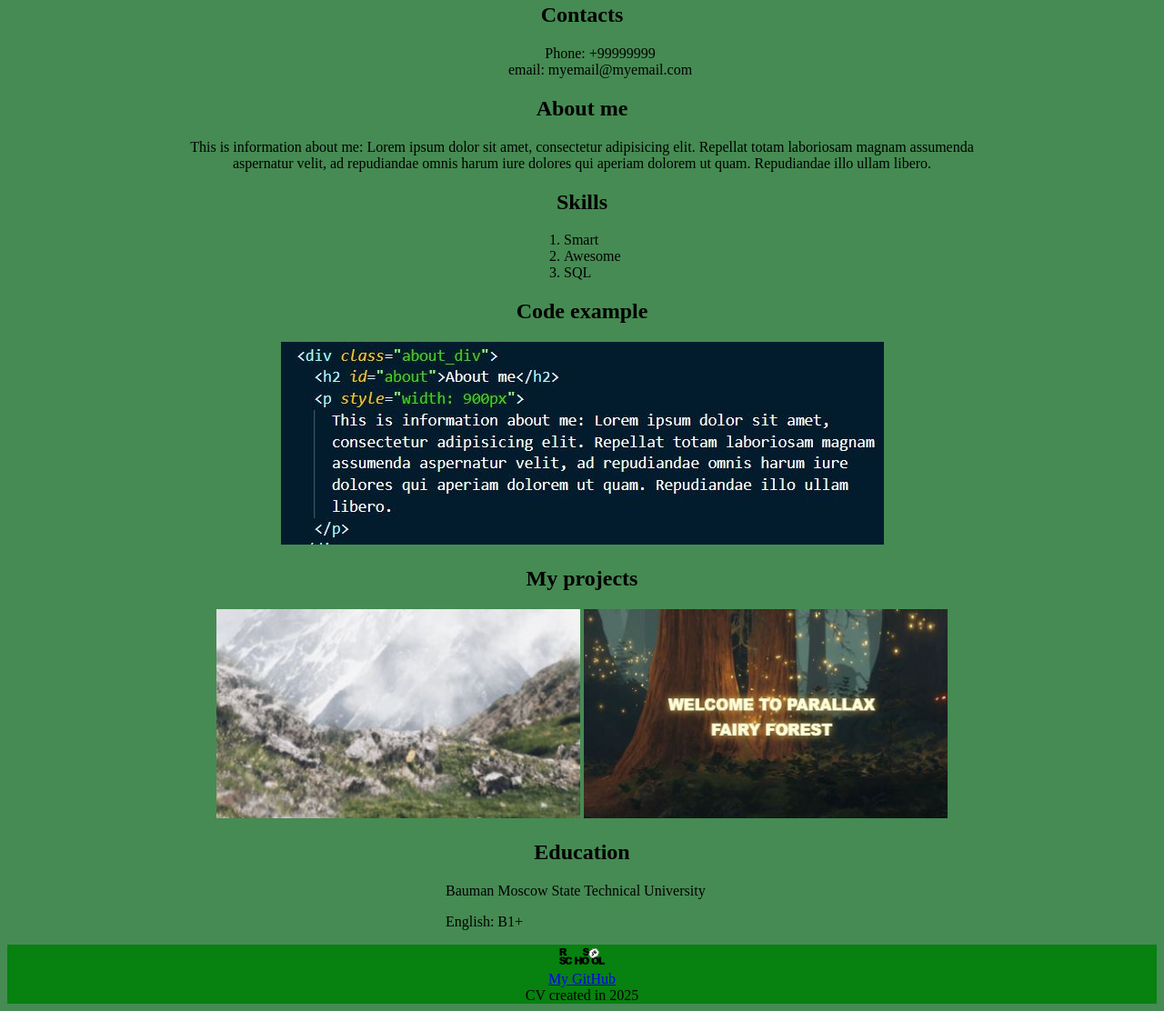
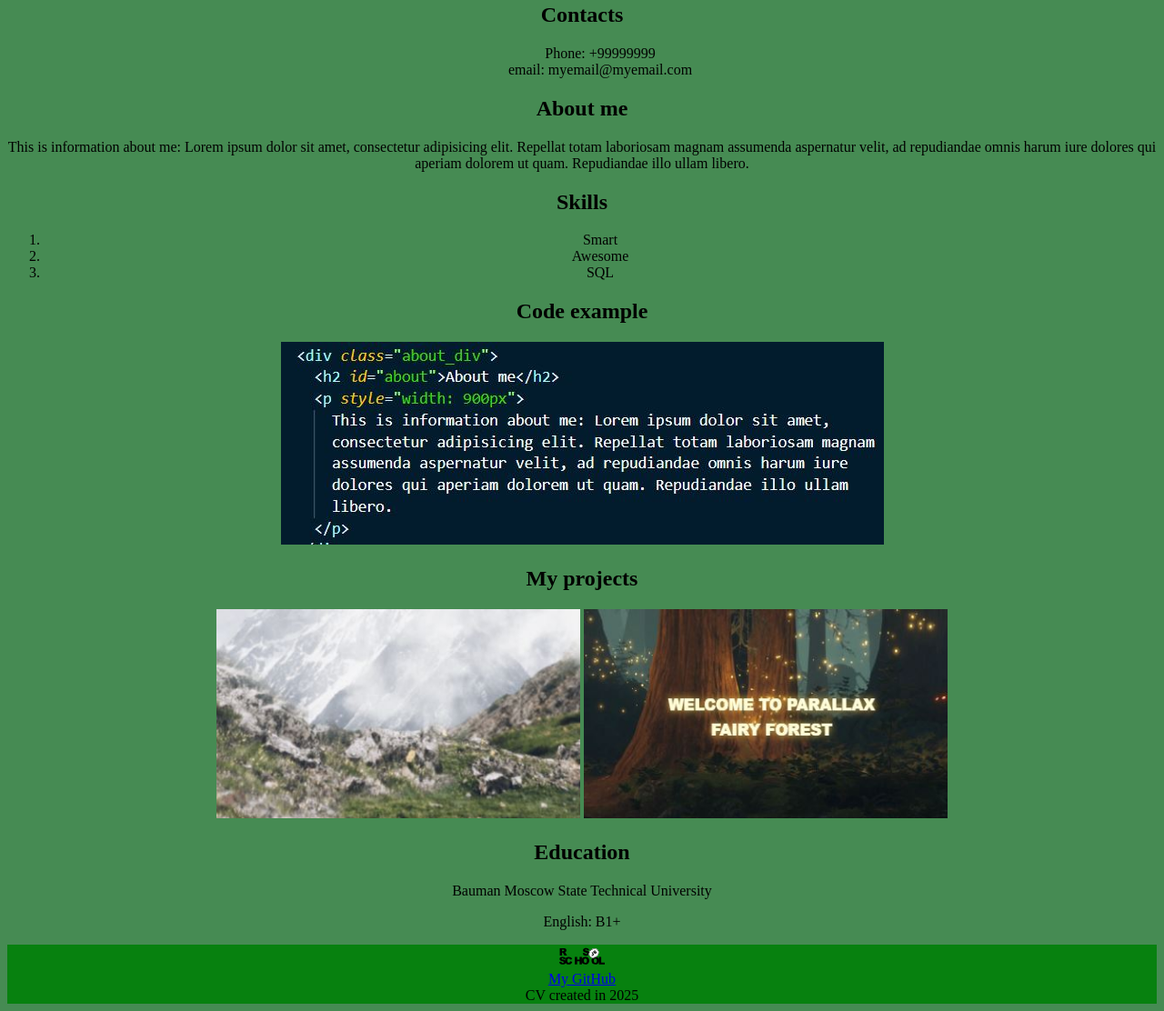
Before and after one commit to AleksanderVelichko/rsschool-cv, a plain HTML site: page index.html in a window 1280 px wide. Shown: the part 461-1573 px from the top of the page at 91% size. Drawn offline with Linux system fonts and the light colour scheme.

Commit message:
fix: Update index.html

```diff
--- a/index.html
+++ b/index.html
@@ -58,7 +58,7 @@
           </div>
           <div class="about_div">
             <h2 id="about">About me</h2>
-            <p style="width: 900px">
+            <p class="s1">
               This is information about me: Lorem ipsum dolor sit amet,
               consectetur adipisicing elit. Repellat totam laboriosam magnam
               assumenda aspernatur velit, ad repudiandae omnis harum iure
@@ -68,7 +68,7 @@
           </div>
           <div class="skills_div">
             <h2 id="skills">Skills</h2>
-            <ol style="text-align: left; padding-left: 430px">
+            <ol class="s2">
               <li>Smart</li>
               <li>Awesome</li>
               <li>SQL</li>
@@ -91,7 +91,7 @@
           </div>
           <div class="education_div">
             <h2 id="education">Education</h2>
-            <div style="text-align: left; padding-left: 300px">
+            <div class="s3">
               <p>Bauman Moscow State Technical University</p>
               <p>English: B1+</p>
             </div>
```
